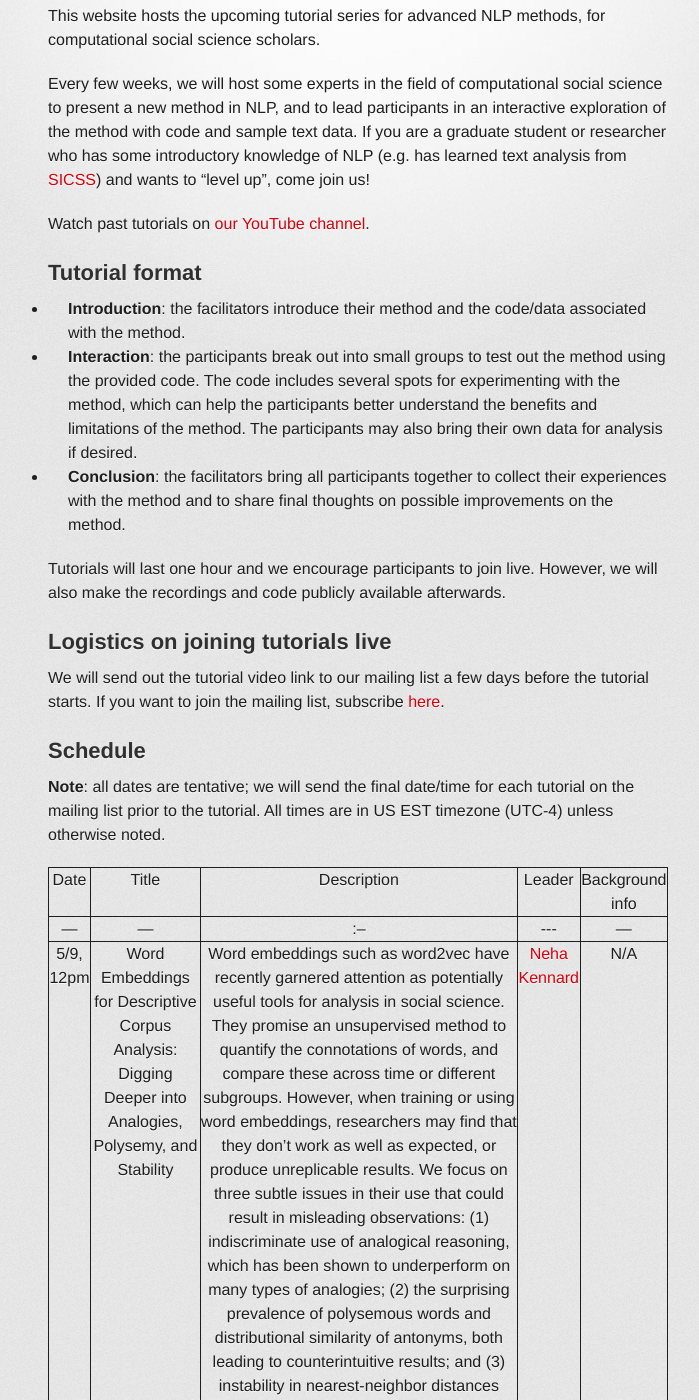
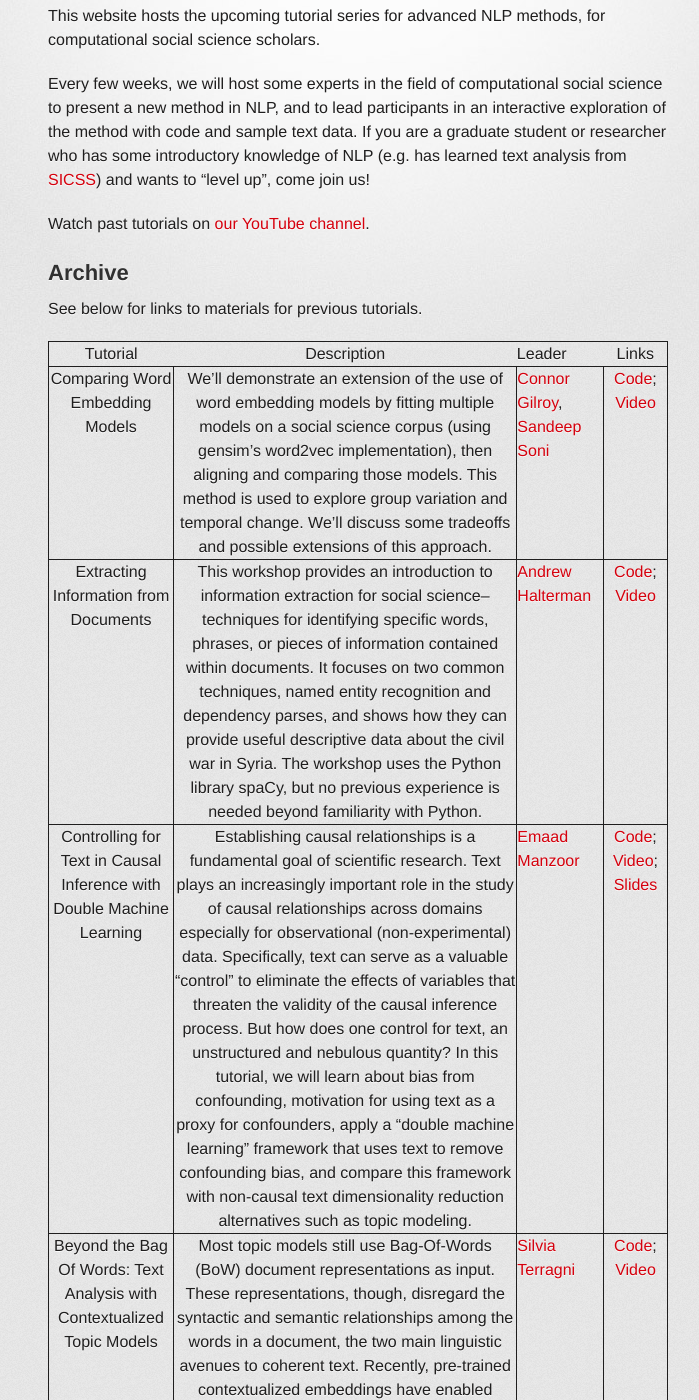
Before and after one commit to nlp-css-201-tutorials/nlp-css-201-tutorials, a Jekyll site: the page built from index.md, in a window 1280 px wide and 1400 px high, scrolled down 225 px. Shown: the whole window, without its empty margins (282-981 px from the left). Built offline with Jekyll 4.4.1, drawn with Linux system fonts in a browser that asks for light colours; some web fonts are replaced; some of the changed text lies outside the part shown.

Commit message:
update nehas and remove live stuff

```diff
--- a/index.md
+++ b/index.md
@@ -8,16 +8,16 @@ If you are a graduate student or researcher who has some introductory knowledge
 
 Watch past tutorials on [our YouTube channel](https://www.youtube.com/channel/UCcFcF9DkanjaK3HEk7bsd-A).
 
-## Tutorial format
+<!--## Tutorial format
 
 - **Introduction**: the facilitators introduce their method and the code/data associated with the method.
 - **Interaction**: the participants break out into small groups to test out the method using the provided code. The code includes several spots for experimenting with the method, which can help the participants better understand the benefits and limitations of the method. The participants may also bring their own data for analysis if desired.
 - **Conclusion**: the facilitators bring all participants together to collect their experiences with the method and to share final thoughts on possible improvements on the method.
 
 Tutorials will last one hour and we encourage participants to join live. However, we will also make the recordings and code publicly available afterwards.
+-->
 
-
-## Logistics on joining tutorials live
+<!--## Logistics on joining tutorials live
 
 We will send out the tutorial video link to our mailing list a few days before the tutorial starts.
 If you want to join the mailing list, subscribe [here](https://groups.google.com/g/nlp-css-tutorials).
@@ -28,8 +28,8 @@ If you want to join the mailing list, subscribe [here](https://groups.google.com
 All times are in US EST timezone (UTC-4) unless otherwise noted.
 
 | Date | Title | Description | Leader | Background info |
-|---|---|:--|-\--|---|
-| 5/9, 12pm | Word Embeddings for Descriptive Corpus Analysis: Digging Deeper into Analogies, Polysemy, and Stability | Word embeddings such as word2vec have recently garnered attention as potentially useful tools for analysis in social science. They promise an unsupervised method  to quantify the connotations of words, and compare these across time or different subgroups. However, when training or using word embeddings, researchers may find that they don’t work as well as expected, or produce unreplicable results.  We focus on three subtle issues in their use that could result in misleading observations: (1) indiscriminate use of analogical reasoning, which has been shown to underperform on many types of analogies; (2) the surprising prevalence of polysemous words and distributional similarity of antonyms, both leading to counterintuitive results; and (3) instability in nearest-neighbor distances caused by sensitivity to noise in the training process.  Through demonstrations, we will learn how to detect, understand, and most importantly mitigate the effects of these issues. | [Neha Kennard](https://nnkennard.github.io/) | N/A |
+|---|---|:--|---|---|-->
+
 
 
 ## Archive
```
Also changed, not shown: other parts of index.md (+1 -0 lines).
